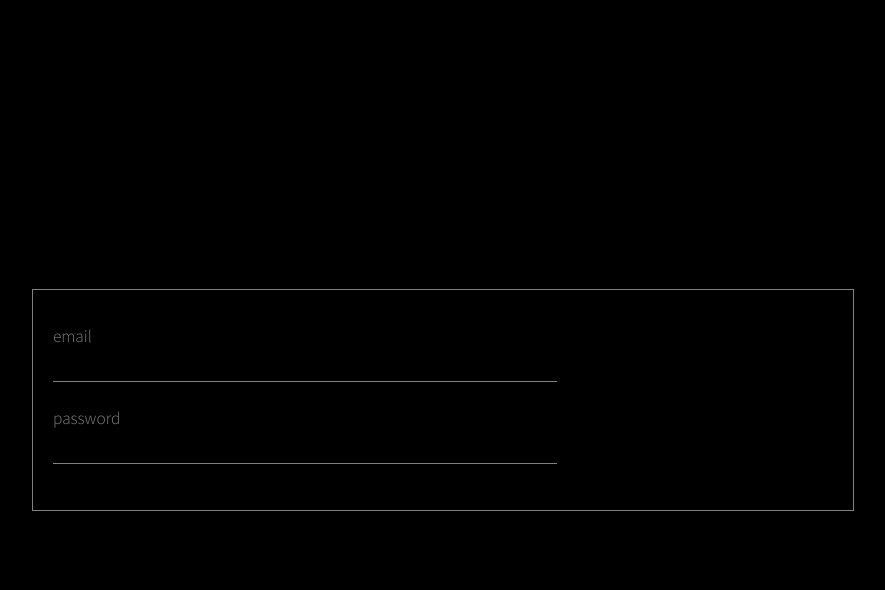
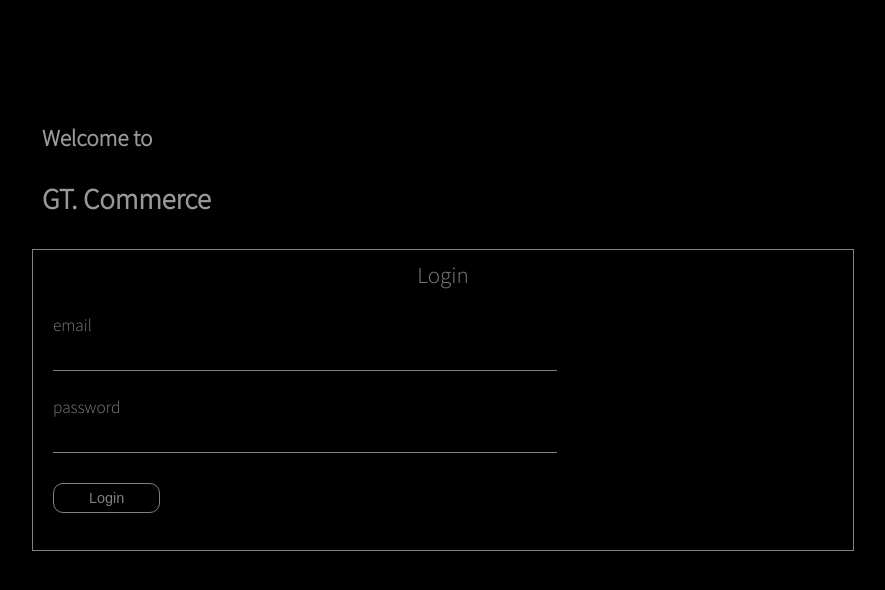
Before and after one commit to GabrielTakaki/e-commerce_TS, a React (Create React App) app in the folder client/: page /login in a window 1280 px wide. Shown: the top 590 px of the page, without its empty margins (8-893 px from the left). Built offline with nearby package versions, Linux system fonts and the light colour scheme.

Commit message:
image in bigger screens

```diff
--- a/client/src/screens/intials/Login.tsx
+++ b/client/src/screens/intials/Login.tsx
@@ -5,7 +5,12 @@ const Login: React.FC = () => {
   const [password, setPassword] = useState('');
   return (
     <div className="container-login">
+      <div className="greeting">
+        <h3 className="greeting__greet">Welcome to</h3>
+        <h3 className="greeting__title">GT. Commerce</h3>
+      </div>
       <form className="login">
+        <p className="login__title">Login</p>
         <label htmlFor="email" className="login__label">
           email
           <input
@@ -26,7 +31,9 @@ const Login: React.FC = () => {
             onChange={ (e) => setPassword(e.target.value) }
           />
         </label>
+        <button className="login__button" type="button">Login</button>
       </form>
+      <img src="https://www.pngmart.com/files/11/E-Commerce-PNG-Free-Download.png" alt="e-commerce" className="login__img" />
     </div>
   );
 }
--- a/client/src/styles/screens/_Login.scss
+++ b/client/src/styles/screens/_Login.scss
@@ -6,14 +6,43 @@
   justify-content: center;
 }
 
+.greeting {
+  color: #fff;
+  opacity: 0.6;
+  position: fixed;
+  top: 100px;
+  left: 50px;
+
+  &__greet {
+    font-size: calc(0.8em + 0.8vw);
+    font-weight: bold;
+  }
+
+  &__title {
+    font-size: calc(1em + 1vw);
+  }
+
+}
+
 .login {
   width: 70%;
   max-width: 800px;
-  height: 200px;
+  height: 280px;
   align-self: center;
   border: 1px solid #fff;
   opacity: 0.5;
   padding: 10px;
+
+  &__img {
+    display: none;
+  }
+
+  &__title {
+    color: white;
+    font-size: calc(0.8em + 0.8vw);
+    margin: 0;
+    text-align: center;
+  }
 
   &__label {
     display: flex;
@@ -33,6 +62,24 @@
     width: 100%;
     border-bottom: 1px solid #fff;
   }
+
+  &__button {
+    background-color: transparent;
+    border: 1px solid #fff;
+    color: #fff;
+    align-self: flex-start;
+    margin-left: 10px;
+    margin-top: 20px;
+    font-size: calc(0.5em + 0.5vw);
+    cursor: pointer;
+    padding: 6px 35px;
+    border-radius: 10px;
+
+    &:hover {
+      background-color: #fff;
+      color: #000;
+    }
+  }
 }
 
 @media screen and (min-width: 750px) {
@@ -41,3 +88,15 @@
     margin-left: 40px;
   }
 }
+
+@media screen and (min-width:1550px) {
+  .login__img {
+    position: absolute;
+    display: block;
+    right: 20px;
+    width: 40%;
+    height: 50%;
+    opacity: 0.6;
+  }
+
+}
--- a/client/src/styles/style.css
+++ b/client/src/styles/style.css
@@ -90,16 +90,44 @@
           justify-content: center;
 }
 
+.greeting {
+  color: #fff;
+  opacity: 0.6;
+  position: fixed;
+  top: 100px;
+  left: 50px;
+}
+
+.greeting__greet {
+  font-size: calc(0.8em + 0.8vw);
+  font-weight: bold;
+}
+
+.greeting__title {
+  font-size: calc(1em + 1vw);
+}
+
 .login {
   width: 70%;
   max-width: 800px;
-  height: 200px;
+  height: 280px;
   -ms-flex-item-align: center;
       -ms-grid-row-align: center;
       align-self: center;
   border: 1px solid #fff;
   opacity: 0.5;
   padding: 10px;
+}
+
+.login__img {
+  display: none;
+}
+
+.login__title {
+  color: white;
+  font-size: calc(0.8em + 0.8vw);
+  margin: 0;
+  text-align: center;
 }
 
 .login__label {
@@ -126,11 +154,41 @@
   border-bottom: 1px solid #fff;
 }
 
+.login__button {
+  background-color: transparent;
+  border: 1px solid #fff;
+  color: #fff;
+  -ms-flex-item-align: start;
+      align-self: flex-start;
+  margin-left: 10px;
+  margin-top: 20px;
+  font-size: calc(0.5em + 0.5vw);
+  cursor: pointer;
+  padding: 6px 35px;
+  border-radius: 10px;
+}
+
+.login__button:hover {
+  background-color: #fff;
+  color: #000;
+}
+
 @media screen and (min-width: 750px) {
   .login {
     -ms-flex-item-align: start;
         align-self: flex-start;
     margin-left: 40px;
+  }
+}
+
+@media screen and (min-width: 1550px) {
+  .login__img {
+    position: absolute;
+    display: block;
+    right: 20px;
+    width: 40%;
+    height: 50%;
+    opacity: 0.6;
   }
 }
 
```
Also changed, not shown: 1 other file (tests, documents, lock files or other folders).
